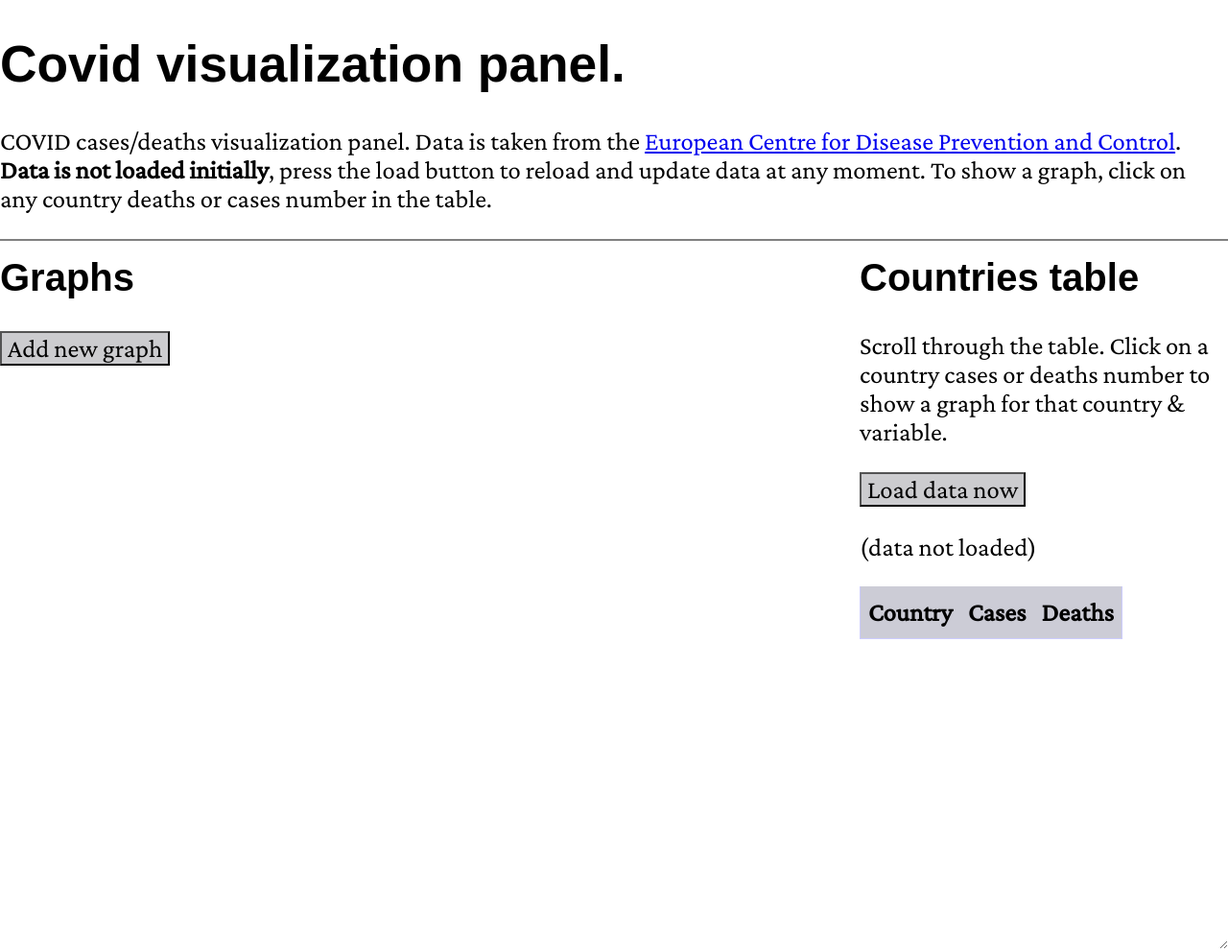
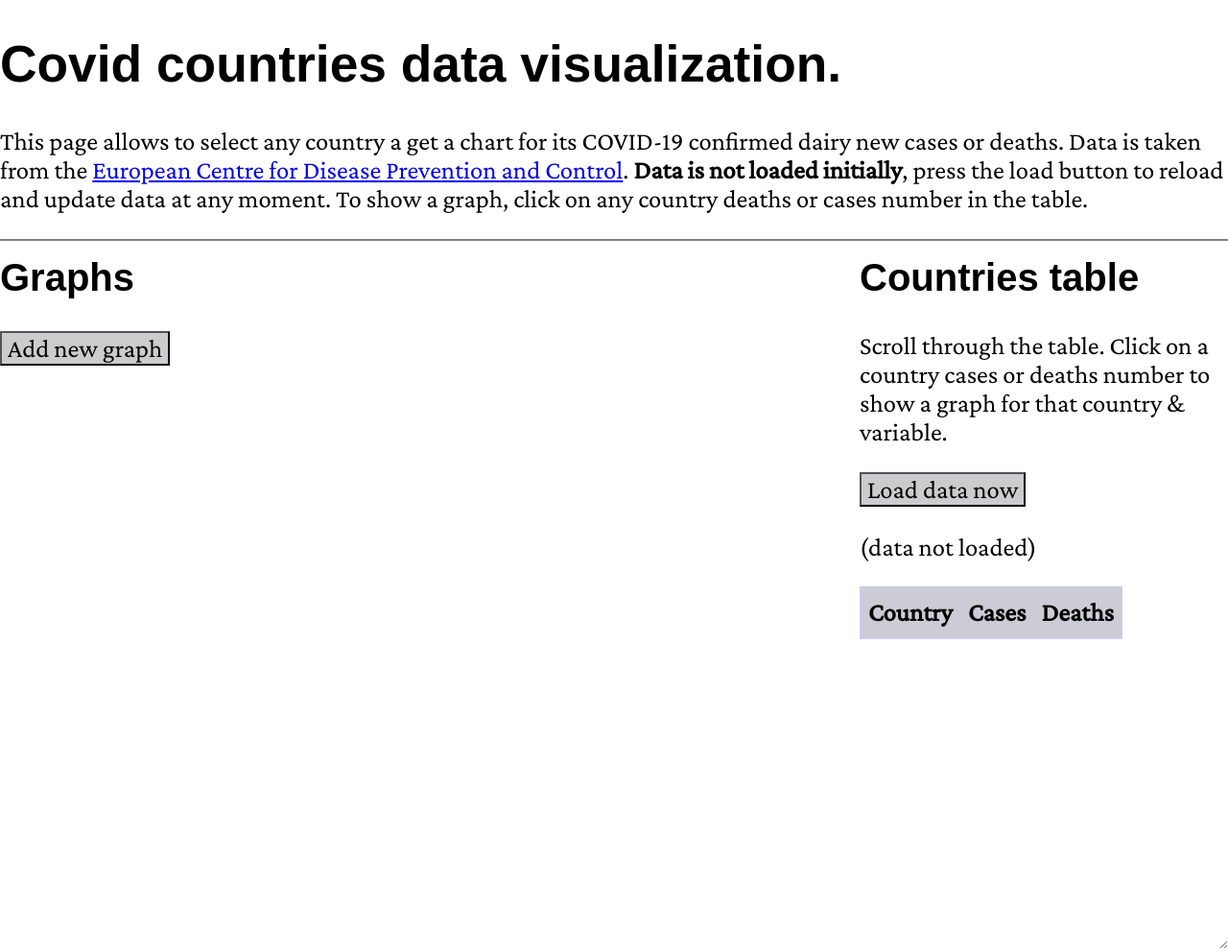
Before and after one commit to carlos-urena/covid-countries-visu, a plain HTML site: page index.html in a window 1280 px wide. Shown: the top 992 px of the page at 96% size. Drawn offline with nearby package versions, Linux system fonts and the light colour scheme; a web font is replaced by a local one.

Commit message:
first paragraph corrected

```diff
--- a/index.html
+++ b/index.html
@@ -20,9 +20,9 @@
 
 <!-- ***************************************************************************************** -->
 
-<h1>Covid visualization panel.</h1>
+<h1>Covid countries data visualization.</h1>
 
-COVID cases/deaths visualization panel. Data is taken from the
+This page allows to select any country a get a chart for its COVID-19 confirmed dairy new cases or deaths. Data is taken from the
 <a href="https://www.ecdc.europa.eu/en/publications-data/download-todays-data-geographic-distribution-covid-19-cases-worldwide">
    European Centre for Disease Prevention and Control</a>.
 <b>Data is not loaded initially</b>, press the  load button to reload and update data at any moment.
```
